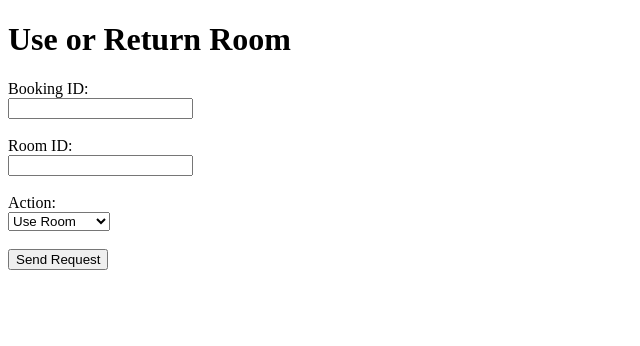
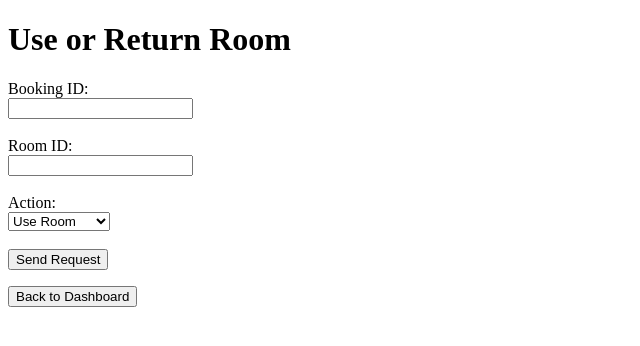
Before and after one commit to Eddie0705/Iot, a Flask app: page /room-use in a window 1280 px wide. Shown: the top 346 px of the page, without its empty margins (0-640 px from the left). Run offline with Flask 3, Linux system fonts and the light colour scheme.

Commit message:
add back to dashboard buttons

```diff
--- a/agent_pi/templates/cancel.html
+++ b/agent_pi/templates/cancel.html
@@ -24,5 +24,11 @@
         <p>Message: {{ response.message }}</p>
     {% endif %}
 
+    <p>
+     <a href="/dashboard">
+        <button type="button">Back to Dashboard</button>
+     </a>
+   </p>
+
 </body>
 </html>
--- a/agent_pi/templates/room_use.html
+++ b/agent_pi/templates/room_use.html
@@ -32,5 +32,10 @@
         <p>Message: {{ response.message }}</p>
     {% endif %}
 
+    <p>
+     <a href="/dashboard">
+        <button type="button">Back to Dashboard</button>
+     </a>
+   </p>
 </body>
 </html>
```
Also changed, not shown: agent_pi/templates/search.html (+5 -2 lines).
